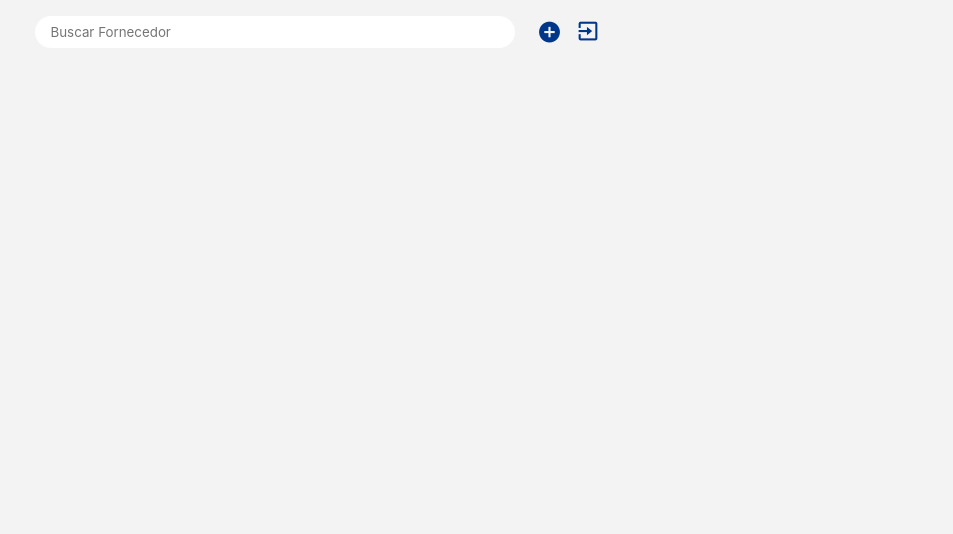
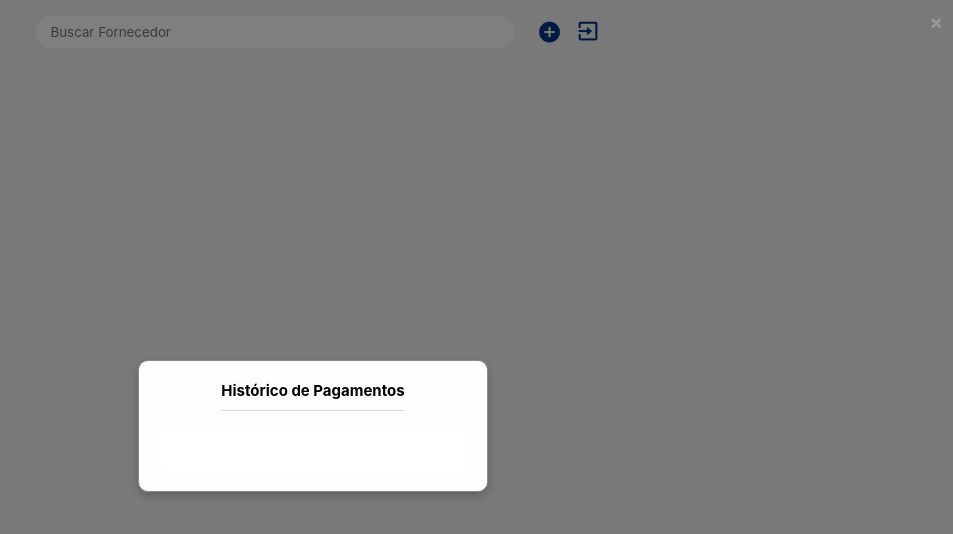
Before and after one commit to Danilitoxp/BUSDOOR, a website with bundled scripts: page Fornecedores/gerenciador.html in a window 1280 px wide. Shown: the whole page, without its empty margins (327-1280 px from the left). Built offline with nearby package versions, Linux system fonts and the light colour scheme; no server answers.

Commit message:
Add files via upload

```diff
--- a/Fornecedores/gerenciador.css
+++ b/Fornecedores/gerenciador.css
@@ -319,21 +319,28 @@ button {
   left: 0;
   top: 0;
   width: 100%;
-  height: 100%;
+  height: 100vh;
   overflow: auto;
   background-color: rgba(0,0,0,0.4);
 }
 
+/* Centraliza o conteúdo do modal */
 .modal-content {
+  display: flex;
+  flex-direction: column;
+  justify-content: center;
+  align-items: center;
   background-color: #fefefe;
-  margin: 15% auto;
   padding: 20px;
   border: 1px solid #888;
-  width: 80%;
+  width: 350px;
   max-width: 600px;
   border-radius: 10px;
   box-shadow: 0px 4px 8px rgba(0,0,0,0.2);
+  margin: 4% auto 0px; /* Opcional: Margem automática horizontal */
 }
+
+
 
 .modal-header {
   display: flex;
@@ -368,17 +375,19 @@ button {
 
 /* Estilizando o modal de pagamentos */
 #payments-modal {
-  display: none;
-  position: fixed;
-  top: 0;
-  left: 0;
+  display: flex;
   width: 100%;
-  height: 100%;
+  height: 100vh;
   background-color: rgba(0, 0, 0, 0.5);
   justify-content: center;
   align-items: center;
   z-index: 1000;
 }
+
+#payments-modal h2 {
+  text-align: center;
+}
+
 
 /* Estilos do Modal de Confirmação de Exclusão */
 .confirm-delete-content {
@@ -433,9 +442,13 @@ button {
   background: white;
   padding: 20px;
   border-radius: 8px;
-  width: 80%;
+  width: 100%;
   max-width: 600px;
   position: relative;
+  display: flex;           /* Adicionado para usar Flexbox */
+  flex-direction: column;  /* Adicionado para alinhar itens em coluna */
+  align-items: center;     /* Centraliza horizontalmente */
+  justify-content: center; /* Centraliza verticalmente */
 }
 
 #payments-content h2 {
@@ -509,7 +522,6 @@ button {
   background: white;
   padding: 15px;
   border-radius: 8px;
-  width: 80%;
   max-width: 500px;
   position: relative;
 }
```
